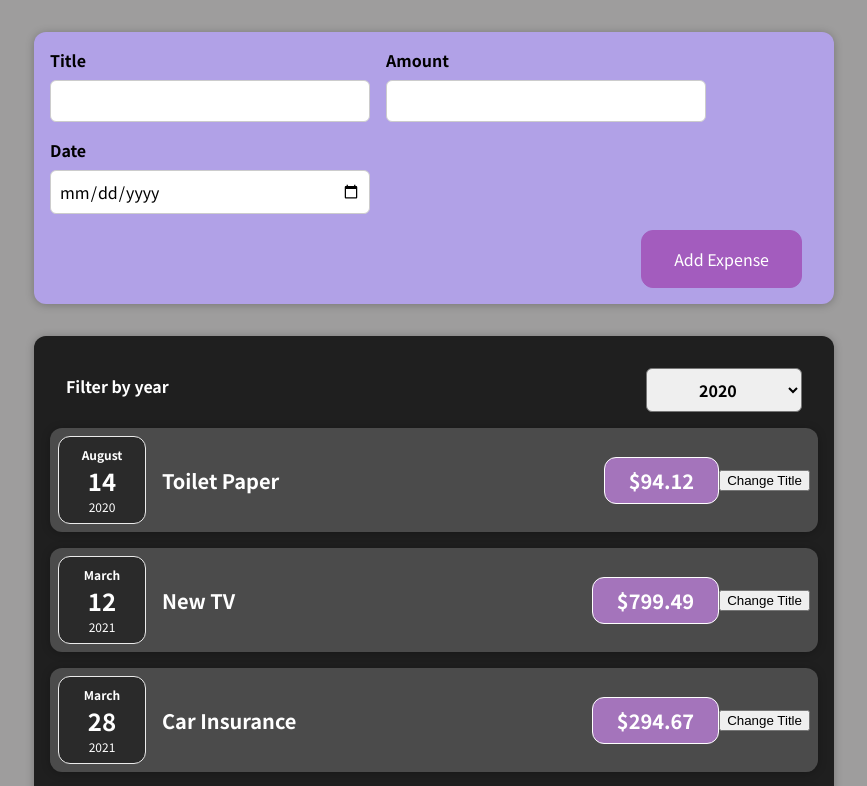
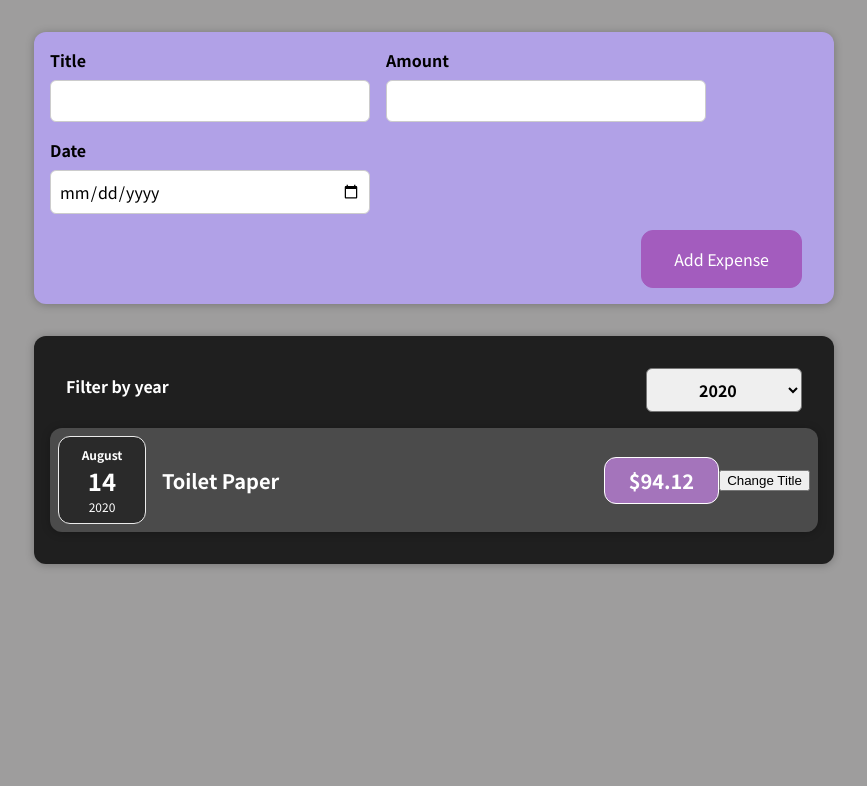
Before and after one commit to TatyCoder/React-New-Course, a React (Create React App) app: page / in a window 1280 px wide. Shown: the top 786 px of the page, without its empty margins (206-1073 px from the left). Built offline with nearby package versions, Linux system fonts and the light colour scheme.

Commit message:
Working with lists using filter

```diff
--- a/src/components/Expenses.js
+++ b/src/components/Expenses.js
@@ -8,12 +8,16 @@ const Expenses = (props) => {
     const [filteredYear, setFilteredYear] = useState('2020');
 
     const selectYearHandler = (selectedYear) => {
-        console.log('In Expenses.js');
         console.log(selectedYear);
         setFilteredYear(selectedYear);
     };
 
-    // To render the list dynamically using map() and getting rid of the hard coded ExpenseItems here:
+    // To filter de expenses by year using filter():
+    const filteredExpenses = props.items.filter(expense => {
+        return expense.date.getFullYear().toString() === filteredYear;
+    });
+
+    // To render the list of the filteredExpenses:
     return (
         <div>
             <Card className="expenses">
@@ -21,7 +25,7 @@ const Expenses = (props) => {
                     onSelected={filteredYear}
                     onYearFilter={selectYearHandler}
                 />
-                {props.items.map((expense) => (
+                {filteredExpenses.map((expense) => (
                     <ExpenseItem
                         key={expense.id}
                         title={expense.title}
@@ -29,26 +33,6 @@ const Expenses = (props) => {
                         date={expense.date}
                     />
                 ))}
-                {/* <ExpenseItem
-                    title={props.items[0].title}
-                    amount={props.items[0].amount}
-                    date={props.items[0].date}
-                ></ExpenseItem>
-                <ExpenseItem
-                    title={props.items[1].title}
-                    amount={props.items[1].amount}
-                    date={props.items[1].date}
-                ></ExpenseItem>
-                <ExpenseItem
-                    title={props.items[2].title}
-                    amount={props.items[2].amount}
-                    date={props.items[2].date}
-                ></ExpenseItem>
-                <ExpenseItem
-                    title={props.items[3].title}
-                    amount={props.items[3].amount}
-                    date={props.items[3].date}
-                ></ExpenseItem> */}
             </Card>
         </div>
     );
@@ -61,4 +45,6 @@ transforms every element in that original array. So map() takes a function
 as a argument, and that function executes for every element in the array,
 and the result of this function is the element which will be added to the
 newly created array. With this map expression here it transforms the array
-to an array full of JSX items. Always add key when mapping out lists of items.*/
+to an array full of JSX items. Always add key when mapping out lists of items.
+filter() returns a new array without touching the original array, and in that
+new array I either keep or remove items. */
```
Also changed, not shown: 1 other file (tests, documents, lock files or other folders).
